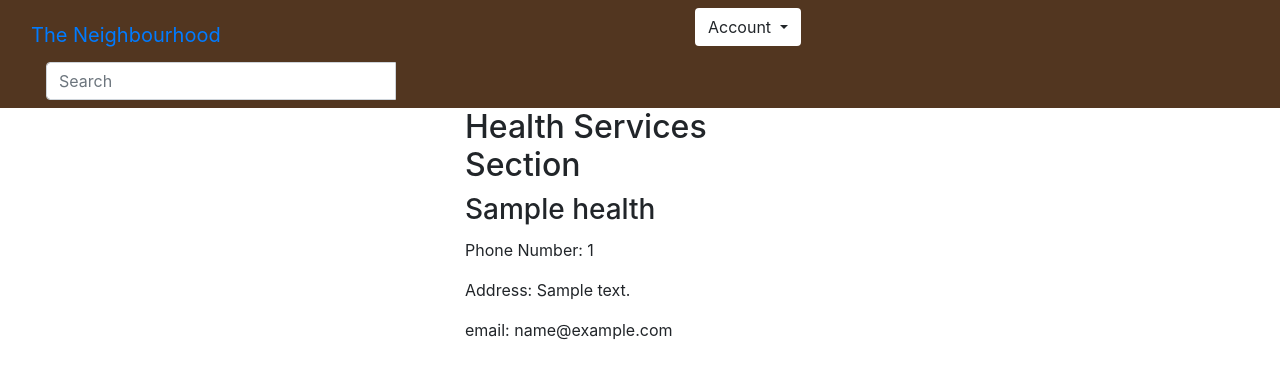
After one commit to Moses-254-Mugo/The_Hood, a Django app: page /health in a window 1280 px wide. The commit adds this page. Shown: the top 379 px of the page. Run offline with Django 3.2, Linux system fonts and the light colour scheme; a user stored in the database is signed in; tables that the repository leaves empty hold one stand-in row (values such as "Sample post"); some libraries are stand-ins or nearby versions.

Commit message:
Create tamplate health

```diff
--- /dev/null
+++ b/HoodApp/templates/health.html
@@ -0,0 +1,22 @@
+{% extends 'base.html' %}
+{% load bootstrap4 %}
+{% block content %}
+<div class="container">
+    <div class="row">
+        <div class="col-sm-4"></div>
+        <div class="col-sm-4">
+            <h2>Health Services Section</h2>
+
+            {% for well in health%}
+            <h3 class="card-title" data-toggle="modal" data-target="{{well.id}}">{{well.name}}</h3>
+            <p>Phone Number: {{well.contact}}</p>
+            <p>Address: {{well.address}}</p>
+            <p>email: {{well.email}}</p>
+            <p></p>
+
+            {% endfor %}
+        </div>
+        <div class="col-sm-4"></div>
+    </div>
+</div>
+{% endblock %}
--- a/HoodApp/templates/navbar.html
+++ b/HoodApp/templates/navbar.html
@@ -40,6 +40,12 @@
 
             </li>
             <li>
+              <a href="{% url 'health' %}">Health</a>
+            </li>
+            <li>
+              <a href="/">Home</a>
+            </li>
+            <li>
               <a href="">Logout</a>
             </li>
           </ul>
--- a/HoodApp/urls.py
+++ b/HoodApp/urls.py
@@ -7,7 +7,8 @@ urlpatterns =[
     path('', views.index, name = 'index'),
     path('my-profile/', views.myProfile, name='my-profile'),
     path('create/profile', views.New_profile, name='new-profile'),
-    path('update/profile',views.update_profile, name='update_profile')
+    path('update/profile',views.update_profile, name='update_profile'),
+    path('health', views.well_being, name="health")
     # path('search/', views.search_results, name='search_results')t
 
 ]
```
